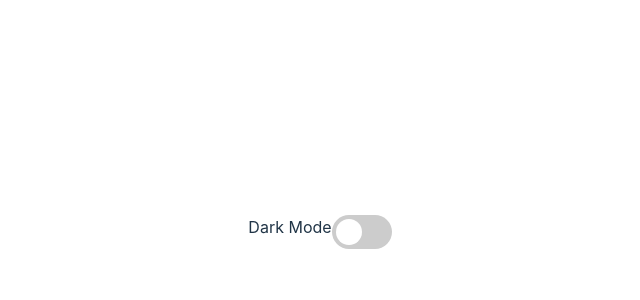
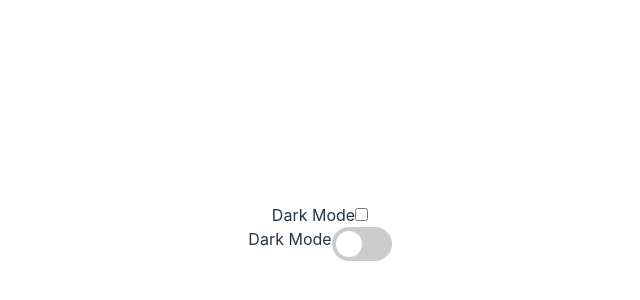
Before and after one commit to Simplify4Me2/social-media-dashboard, a React (Vite) app in the folder my-social-media-dashboard/: page / in a window 1280 px wide. Shown: the part 168-468 px from the top of the page, without its empty margins (320-960 px from the left). Built offline with nearby package versions, Linux system fonts and the light colour scheme.

Commit message:
setup tailwind copy

```diff
--- a/my-social-media-dashboard/src/App.tsx
+++ b/my-social-media-dashboard/src/App.tsx
@@ -3,8 +3,12 @@ import "./App.css";
 function App() {
   return (
     <>
-      {/* <input type="checkbox"></input> */}
-    <div className="flex items-center">
+      <div className="flex items-center m-5">
+        <span className="mr-3 font-bold text-slate-400">Dark Mode</span>
+        <input type="checkbox"></input>
+      </div>
+
+      <div className="flex items-center m-5">
         <span className="mr-3 font-bold text-slate-400">Dark Mode</span>
         <label className="switch">
           <input type="checkbox" />
```
Lines whose indentation alone changed are shown as unchanged.
